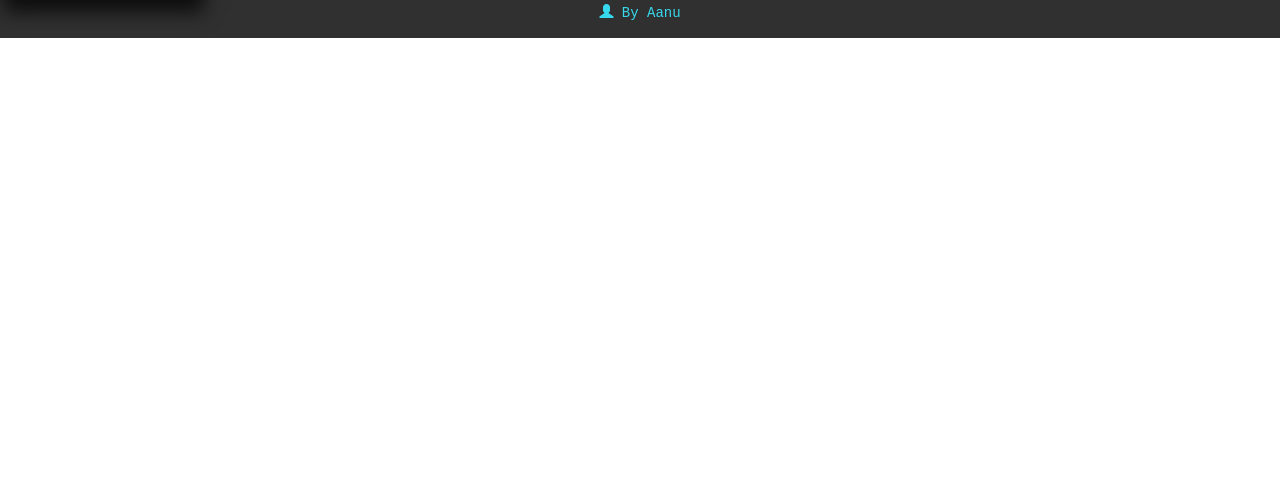
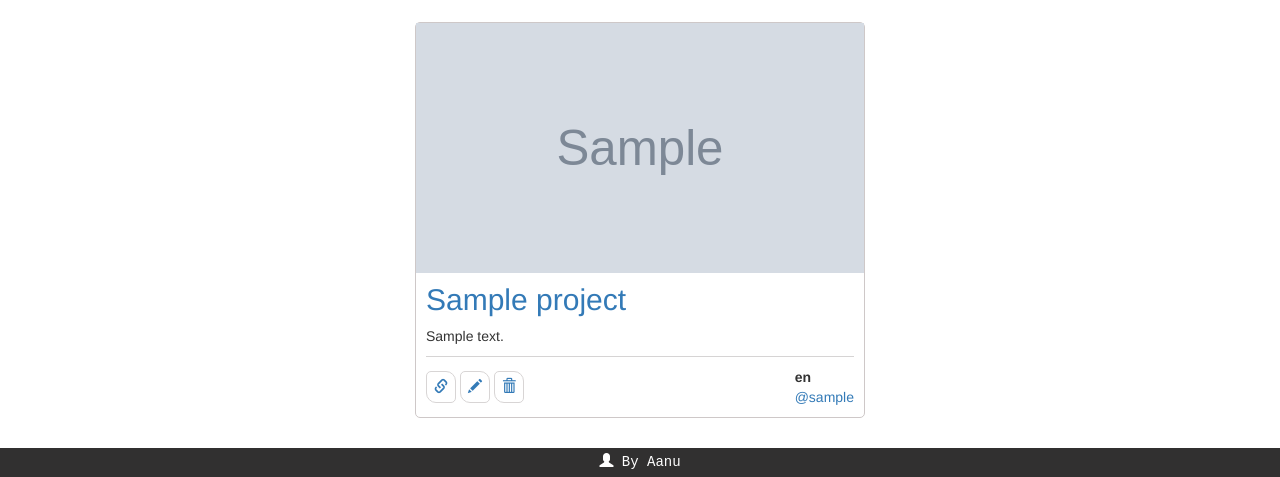
Before and after one commit to aanu1143/BuildWithX, a Django app: page /users/profile/1/ in a window 1280 px wide. Shown: the part 871-1348 px from the top of the page. Before the commit the page ends 909 px from the top, so only its background shows below. Run offline with Django 3.2, Linux system fonts and the light colour scheme; a user stored in the database is signed in; tables that the repository leaves empty hold one stand-in row (values such as "Sample post"); grey boxes marked "Sample" are stand-in pictures; some libraries are stand-ins or nearby versions.

Commit message:
almost done

```diff
--- a/projects/forms.py
+++ b/projects/forms.py
@@ -4,7 +4,7 @@ from .models import Project,types
 
 class ProjectForm(ModelForm):
     website_image = forms.FileField()
-    description = forms.CharField(widget=forms.Textarea(attrs={'class': 'special'}))
+    description = forms.CharField(widget=forms.Textarea(attrs={'class': 'special','maxlength':'100'}))
     user_type = forms.ChoiceField(widget=forms.RadioSelect, choices=types)
     class Meta:
         model = Project
--- a/projects/urls.py
+++ b/projects/urls.py
@@ -9,6 +9,5 @@ urlpatterns = [
     path('new_project/', ProjectCreateView.as_view(), name='new_project'),
     path('<int:pk>/', ProjectUpdateView.as_view(), name='edit_project'),
     path('<int:pk>/delete/', ProjectDeleteView.as_view(), name='delete_project'),
-    path('<int:pk>/detail',
-         ProjectDetailView.as_view(), name='project_detail'),
+    path('<int:pk>/detail',ProjectDetailView.as_view(), name='project_detail'),
 ]
--- a/static/css/base.css
+++ b/static/css/base.css
@@ -5,6 +5,9 @@
     color: black;
 }
 
+body{
+    overflow-x: hidden;
+}
 
 .id1 {
     color: rgb(248, 25, 129);
@@ -14,7 +17,6 @@
 .card_details {
     border-radius: 5px;
     padding: 10px;
-    height:150px;
 }
 
 .card_container {
@@ -36,6 +38,7 @@
 .card_url {
     display: flex;
     justify-content: space-between;
+    align-items: center;
     border-top: 1px solid rgb(214, 212, 212);
     padding-top: 10px;
 }
@@ -53,9 +56,12 @@
    padding-bottom: 5px;
    width: 100%;
    background-color: rgb(49, 48, 48);
-   color: rgb(55, 217, 238);
    text-align: center;
    font-family: 'Courier New', Courier, monospace;
+}
+
+#footer a{
+    color:white;
 }
 
 .special{
@@ -241,9 +250,39 @@ div.content {
     color: black;
 }
 
+
+.project_list{
+    display: flex;
+    justify-content: center;
+    align-items: center;
+    flex-direction: column;
+}
+
+.bio{
+    display: flex;
+    flex-direction: column;
+    width:100%;
+}
+
+.bio_item{
+    display: flex;
+    justify-content: space-between;
+}
+
 .myimgcont {
     width: 100%;
     max-width: 200px;
+    height:200px;
+    border-radius: 50%;
+    border:0.5px solid #ece8e8;
+    display: flex;
+    justify-content: center;
+    align-items: center;
+    overflow: hidden;
+}
+
+.myimgcont:hover{
+    box-shadow: 5px 5px 10px 0px rgb(234, 232, 232);
 }
 
 .editbtn {
@@ -330,18 +369,33 @@ a:hover {
     text-decoration: none;
 }
 
+.delete_container{
+    display: flex;
+    justify-content: center;
+    align-items: center;
+    width: 100%;
+    height:100vh;
+}
+
 .projectclass {
-    position: absolute;
-    left: 30%;
-    top: 20%;
-    right: 30%;
     width: 100%;
     max-width: 500px;
-    border: 1px solid rgb(141, 139, 139);
+    border: 0.5px solid #ece8e8;
     border-radius: 15px;
     padding: 20px;
     background: white;
-    box-shadow: 0px 0px 18px 0px rgba(0,0,0,0.75);
+}
+
+.projectclass:hover{
+    box-shadow: 5px 5px 10px 0px rgb(234, 232, 232);
+}
+
+.project_container{
+    display: flex;
+    flex-wrap: wrap;
+    margin:20px;
+    justify-content: center;
+    width:100%;
 }
 
 .myproject {
--- a/templates/base.html
+++ b/templates/base.html
@@ -49,7 +49,7 @@
         {% endblock content %}
     </main>
     <div id="footer">
-        <p><i class="glyphicon glyphicon-user"></i> By Aanu</p>
+        <a href="https://github.com/aanu1143"><i class="glyphicon glyphicon-user"></i> By Aanu</a>
     </div>
 </body>
 
--- a/templates/profile_detail.html
+++ b/templates/profile_detail.html
@@ -2,41 +2,133 @@
 {% load static%}
 {% block content %}
 <div class="mycontainer">
-    <div class="sidebar">
-        {% if page == 'about' %}
-            <a class="active" href="{% url 'profile_about' user.id %}">About</a>
-            <a href="{% url 'profile_project' user.id %}">Projects</a>
-        {% else %}
-            <a href="{% url 'profile_about' user.id %}">About</a>
-            <a class="active" href="{% url 'profile_project' user.id %}">Projects</a>
-        {% endif %}
-    </div>
     <div class="myprofile">
-    {% block data %}
         <div class="profilecard">
             <div class="profile">
                 <div class="myimgcont">
-                    <img src="{{ user.image.url }}" style="width: 100%; max-width: 250px; height: 100%; max-height: 150px;"
+                    <img src="{{ object.image.url }}" style="width: 100%; max-width: 150px; height: 100%; max-height: 150px;"
                         alt="mypic">
                 </div>
                 <div class="details">
-                    <p style="margin: 0 0 0px;"> <b>{{ user.first_name }} {{ user.last_name }}</b></p>
-                    <p> <b> @</b>{{ user.username }}</p>
-                    <p> <b> About Me : </b>{{ user.bio }}</p>
-                    <p> <b> Gender : </b>{{ user.gender }}</p>
-                    <p> <b> Date of Birth : </b>{{ user.dob }}</p>
-
+                    <p style="color:rgb(62, 184, 232);font-size:20px;margin-bottom:0px">{{ object.first_name }} {{ object.last_name }}</p>
+                    <p style="font-size:15px">@{{ object.username }}</p>
+                    <div class="bio">
+                        <div class="bio_item">
+                            <b>Bio</b>
+                            <p>{{object.bio}}</p>
+                        </div>
+                        <div class="bio_item">
+                            <b>Gender</b>
+                            <p>{{object.gender}}</p>
+                        </div>
+                        <div class="bio_item">
+                            <b>Date Of Birth</b>
+                            <p>{{object.dob}}</p>
+                        </div>
+                        <div class="bio_item">
+                            <b>Projects Build</b>
+                            <p>{{projects_build|length}}</p>
+                        </div>
+                        <div class="bio_item">
+                            <b>Projects Found</b>
+                            <p>{{projects_found|length}}</p>
+                        </div>
+                        <div class="bio_item">
+                            <b>PersonalSite</b>
+                            <a href={{object.site_url}}>{{object.site_url}}</p>
+                        </div>
+                    </div>
                 </div>
             </div>
+            {% if request.user.is_authenticated and request.user == object %}
             <div class="editbtn">
                 <div>
-                    <a href="{% url 'update' user.id %}"> <input type="button" class="btn btn-primary" value="Edit profile">
+                    <a href="{% url 'update' object.id %}"> <input type="button" class="btn btn-primary" value="Edit profile">
                     </a>
                 </div>
             </div>
+            {% endif %}
         </div>
+    </div>
+    <div class="projects">
+       {% if projects_build %}
+        <div class="project_list">
+            <h2>Projects Build</h2>
+            <div class="project_container">
+            {% for project in projects_build %}
+        <div class="card_container" style="margin: 10px;">
+            <a href="{{ project.url }} " target="_blank">
+                <img src="{{ project.website_image.url }}" style="height:250px;width:100%;max-width:450px;" alt="error_img">
+            </a>
+            <div class="card_details">
+                <a href="{{ project.url }}" target="_blank"><h2 style="margin-top:0px"> {{ project.project_name }}</h2>
+                </a>
+                <p>{{ project.description }}</p>
+                <div class="card_url">
+                    <div>
+                    <a href="{{ project.url }}" target="_blank" class="id5"><i class="glyphicon glyphicon-link"></i></a>
+                    {% if request.user.is_authenticated and request.user == project.user %}
+                    <a href="{% url 'edit_project' project.id %}" class="id5"><i class="glyphicon glyphicon-pencil"></i></a>
+                    <a href="{% url 'delete_project' project.id %}" class="id5"><i class="glyphicon glyphicon-trash"></i></a>
+                    {% endif %}
+                    </div>
+                    <div style="display:flex;flex-direction:column;">
+                    <div style="display:flex;">
+                    {% for lang in project.build_with.all %}
+                    <b>{{ lang }}</b>
+                    {% endfor %}
+                    </div>
+                    <div>
+                      <a href="{% url 'profile_detail' project.user.id %}">@{{ project.user }}</a>
+                    </div>
+                     </div>
+                </div>
+            </div>
+        </div>
+    {% endfor %}
+    </div>
+    </div>
+    {% endif %}
+        {% if projects_found %}
+        <div class="project_list">
+            <h2>Projects Found</h2>
+<div class="project_container">
+    {% for project in projects_found %}
+        <div class="card_container" style="margin: 10px;">
+            <a href="{{ project.url }} " target="_blank">
+                <img src="{{ project.website_image.url }}" style="height:250px;width:100%;max-width:450px;" alt="error_img">
+            </a>
+            <div class="card_details">
+                <a href="{{ project.url }}" target="_blank"><h2 style="margin-top:0px"> {{ project.project_name }}</h2></a>
+                <p>{{ project.description }}</p>
+                <div class="card_url">
+                    <div>
+                    <a href="{{ project.url }}" target="_blank" class="id5"><i class="glyphicon glyphicon-link"></i></a>
+                    {% if request.user.is_authenticated and request.user == project.user %}
+                    <a href="{% url 'edit_project' project.id %}" class="id5"><i class="glyphicon glyphicon-pencil"></i></a>
+                    <a href="{% url 'delete_project' project.id %}" class="id5"><i class="glyphicon glyphicon-trash"></i></a>
+                    {% endif %}
+                    </div>
 
-    {% endblock data %}
+                    <div style="display:flex;flex-direction:column;">
+                    <div style="display:flex;">
+                    {% for lang in project.build_with.all %}
+                    <b>{{ lang }} </b>
+                    {% endfor %}
+                    </div>
+                    <div>
+                      <a href="{% url 'profile_detail' project.user.id %}">@{{ project.user }}</a>
+                    </div>
+                     </div>
+                </div>
+            </div>
+        </div>
+    {% endfor %}
+    </div>
+    </div>
+    {% endif %}
     </div>
 </div>
+
+
 {% endblock %}
--- a/templates/project_edit.html
+++ b/templates/project_edit.html
@@ -3,8 +3,8 @@
 {% block title %}Home{% endblock title %}
 
 {% block content %}
-<div class="logincontainer" style="display:flex;justify-content:center;align-items:center;flex-direction: column;">
-    <div class="editproclass">
+<div style="display:flex;justify-content:center;align-items:center;flex-direction: column;">
+    <div class="project_edit">
         <h2>Edit Project</h2>
         <form method="post" enctype="multipart/form-data" class="loginform">
             {% csrf_token %}
--- a/templates/registration/password_change_form.html
+++ b/templates/registration/password_change_form.html
@@ -11,7 +11,7 @@
         <form method="POST">
             {% csrf_token %}
             {{ form|crispy }}
-            <input class="btn btn-success" type="submit" value="Change my password">
+            <input class="btn btn-primary" type="submit" value="Change my password">
         </form>
     </div>
 </div>
--- a/templates/user_update.html
+++ b/templates/user_update.html
@@ -10,7 +10,7 @@
         <form method="post" class="updateform" enctype="multipart/form-data">
             {% csrf_token %}
             {{ form|crispy }}
-            <button type="submit">Update</button>
+            <button class="btn btn-primary" type="submit">Update</button>
         </form>
     </div>
 </div>
--- a/users/admin.py
+++ b/users/admin.py
@@ -13,7 +13,7 @@ class CustomUserAdmin(UserAdmin):
     fieldsets = (
         (None, {'fields': ('email',)}),
         ('Personal info', {'fields': ('bio','image', 'site_url')}),
-        ('other', {'fields': ('first_name', 'last_name', 'dob', 'contact_number', 'gender')})
+        ('other', {'fields': ('username','first_name', 'last_name', 'dob', 'contact_number', 'gender')})
     )
 
 
--- a/users/forms.py
+++ b/users/forms.py
@@ -47,7 +47,7 @@ class UpdateProfile(ModelForm):
     gender = forms.ChoiceField(widget=forms.RadioSelect, choices=GENDER_CHOICES)
     class Meta:
         model = CustomUser
-        fields = ('first_name', 'last_name', 'email',
+        fields = ('first_name', 'last_name','image', 'email',
                   'contact_number', 'bio', 'site_url', 'dob', 'gender')
         labels = {
             'dob': ('D.O.B'),
--- a/users/urls.py
+++ b/users/urls.py
@@ -1,12 +1,8 @@
 from django.urls import path
-from .views import SignUpView, ProfileDetailView, UserUpdateView, ProfileAboutView, ProfileProjectView
+from .views import SignUpView, ProfileDetailView, UserUpdateView
 
 urlpatterns = [
     path('signup/', SignUpView.as_view(), name='signup'),
     path('update/<int:pk>/', UserUpdateView.as_view(),name='update'),
     path('profile/<int:pk>/', ProfileDetailView.as_view(), name='profile_detail'),
-    path('profile/about/<int:pk>/',
-         ProfileAboutView.as_view(), name='profile_about'),
-    path('profile/project/<int:pk>/',
-         ProfileProjectView.as_view(), name='profile_project'),
 ]
--- a/users/views.py
+++ b/users/views.py
@@ -7,6 +7,7 @@ from django.contrib.auth.mixins import LoginRequiredMixin
 from django.views.generic import TemplateView, ListView, DetailView
 from django.http import HttpResponseForbidden
 from django.shortcuts import redirect
+from django.core.exceptions import PermissionDenied
 
 class SignUpView(CreateView):
     form_class = CustomUserCreationForm
@@ -18,40 +19,29 @@ class SignUpView(CreateView):
             return redirect('home')
         return super().get(request, *args, **kwargs)
 
-class UserUpdateView(UpdateView):
+class UserUpdateView(LoginRequiredMixin,UpdateView):
     model = CustomUser
-    success_url = reverse_lazy('home')
     template_name = 'user_update.html'
     form_class = UpdateProfile
 
-class ProfileDetailView(LoginRequiredMixin,DetailView):
+    def get_success_url(self):
+        return reverse_lazy('profile_detail', kwargs={'pk': self.request.user.id})
+
+    def get(self, request, *args, **kwargs):
+        if request.user != self.get_object():
+            raise PermissionDenied
+        return super().get(request, *args, **kwargs)
+
+
+class ProfileDetailView(DetailView):
     model = CustomUser
     form_class = UserForm
     template_name = 'profile_detail.html'
 
     def get_context_data(self, **kwargs):
+        user = kwargs['object']
+        ProjectData = Project.objects.filter(user=user)
         context = super(ProfileDetailView, self).get_context_data(**kwargs)
-        context['page']='about'
+        context['projects_build'] =  ProjectData.filter(user_type='developer')
+        context['projects_found'] = ProjectData.filter(user_type='finder')
         return context
-
-class ProfileAboutView(LoginRequiredMixin,DetailView):
-    model = CustomUser
-    form_class = UserForm
-    template_name = 'profile_about.html'
-
-    def get_context_data(self, **kwargs):
-        context = super(ProfileAboutView, self).get_context_data(**kwargs)
-        context['page']= 'about'
-        return context
-
-
-class ProfileProjectView(LoginRequiredMixin, ListView):
-    model = Project
-    template_name = 'profile_project.html'
-
-    def get_queryset(self):
-        return Project.objects.filter(user=self.request.user)
-    def get_context_data(self, **kwargs):
-        context = super(ProfileProjectView, self).get_context_data(**kwargs)
-        context['page']= 'detail'
-        return context
```
Also changed, not shown: other parts of static/css/base.css (+33 -36 lines), projects/views.py (+6 -8 lines), templates/home.html (+8 -2 lines), templates/profile_about.html (deleted, +0 -26 lines), templates/profile_project.html (deleted, +0 -22 lines), templates/project_delete.html (+7 -4 lines), templates/project_detail.html (deleted, +0 -13 lines).
